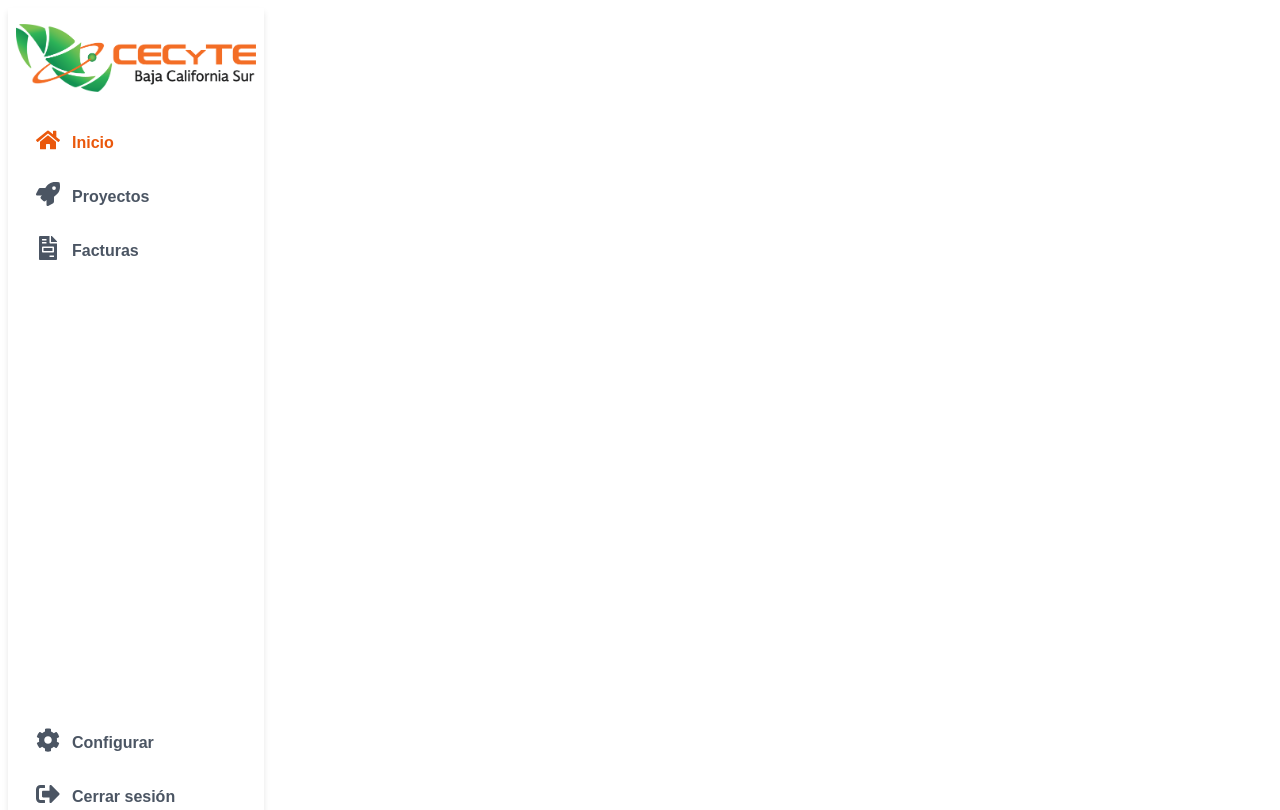
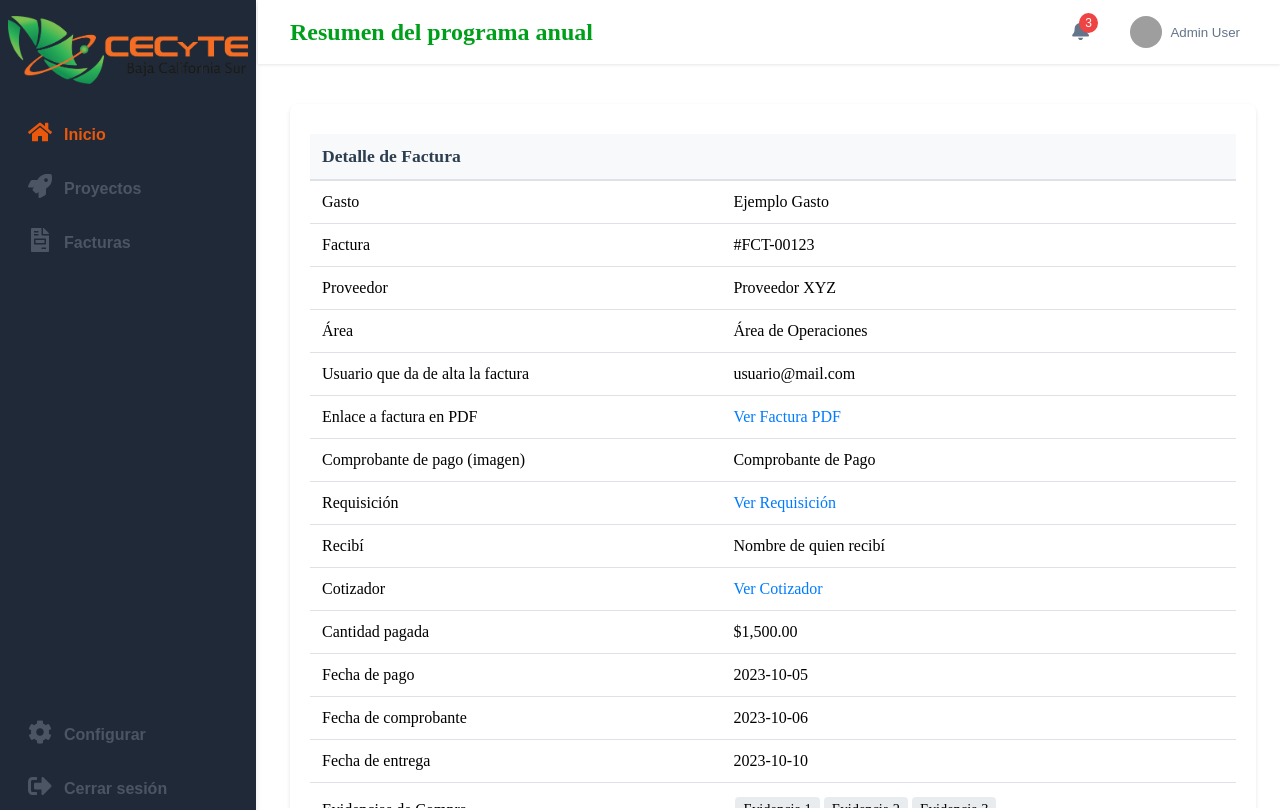
Before and after one commit to OscarIst21/SAPA_Front, a React (Vite) app: page /inicio in a window 1280 px wide. Shown: the top 810 px of the page. Built offline with nearby package versions, Linux system fonts and the light colour scheme; grey boxes are pictures that could not be loaded.

Commit message:
Ajustes de la pagina Inicio

```diff
--- a/package.json
+++ b/package.json
@@ -4,6 +4,7 @@
   "version": "0.0.0",
   "type": "module",
   "scripts": {
+  "start": "react-scripts start",
     "dev": "vite",
     "build": "vite build",
     "lint": "eslint .",
--- a/src/App.css
+++ b/src/App.css
@@ -1,5 +1,5 @@
 #root {
   max-width: 100vw;
   margin: 0 auto;
-  padding: 2rem;
+  padding: 4rem;
 }
--- a/src/components/FacturaTabla/jsx/FacturaTable.css
+++ b/src/components/FacturaTabla/jsx/FacturaTable.css
@@ -57,4 +57,5 @@
     border: none;
     padding: 8px 16px;
     border-radius: 4px;
+    margin-top: 12px;
 }
--- a/src/components/FacturaTabla/styless/FacturaTabla.css
+++ /dev/null
@@ -1,48 +0,0 @@
-.factura-table-container {
-    width: 80%;
-    margin: 20px auto;
-    padding: 20px;
-    border: 1px solid #ddd;
-    border-radius: 8px;
-    background-color: #f9f9f9;
-  }
-
-  .factura-table {
-    width: 100%;
-    border-collapse: collapse;
-  }
-
-  .factura-table th,
-  .factura-table td {
-    padding: 12px;
-    text-align: left;
-    border: 1px solid #ddd;
-  }
-
-  .factura-table th {
-    background-color: #007bff;
-    color: white;
-    font-size: 18px;
-  }
-
-  .factura-table td {
-    font-size: 16px;
-  }
-
-  .factura-table .link {
-    color: #007bff;
-    text-decoration: none;
-  }
-
-  .factura-table .link:hover {
-    text-decoration: underline;
-  }
-
-  .factura-table .evidencia {
-    display: inline-block;
-    margin-right: 10px;
-    padding: 5px;
-    background-color: #e2e2e2;
-    border-radius: 4px;
-    font-size: 14px;
-  }
--- a/src/pages/Inicio/styles/styles.css
+++ b/src/pages/Inicio/styles/styles.css
@@ -4,11 +4,12 @@
   width: 100vw;
   height: 100vh;
   background-color: #ffffff;
+  columns: 2;
 }
 
 /* Barra lateral fija (no se desplaza con el contenido) */
 .barra-lateral {
-  width: 250px;
+  max-width: 250px;
   height: 100vh;
   background-color: #1f2937;
   color: white;
@@ -22,10 +23,10 @@
 }
 
 /* Área de la derecha (Barra superior + Contenido) */
-.contenido {
+.inicio-container .contenido {
   margin-left: 250px; /* Para que no se solape con la barra lateral */
   width: calc(100vw - 250px);
-  height: calc(100vh - 4rem); /* Restamos la altura de la barra superior */
+  height: calc(100vh); /* Restamos la altura de la barra superior */
   display: flex;
   flex-direction: column;
 }
@@ -40,8 +41,9 @@
   padding: 0 2rem;
   position: fixed; /* Fija la barra superior en la parte superior */
   top: 0;
-  left: 250px; /* Desplaza la barra superior a la derecha para no tapar la barra lateral */
-  width: calc(100vw - 250px); /* Hace que ocupe el espacio restante */
+ /* left: 250px; /* Desplaza la barra superior a la derecha para no tapar la barra lateral */
+  width: calc(100vw - 322px); /* Hace que ocupe el espacio restante */
+  justify-content: space-between;
   z-index: 3; /* Asegura que la barra superior esté encima de todo */
 }
 
```
Also changed, not shown: src/pages/Inicio/jsx/Inicio.jsx (+6 -2 lines).
